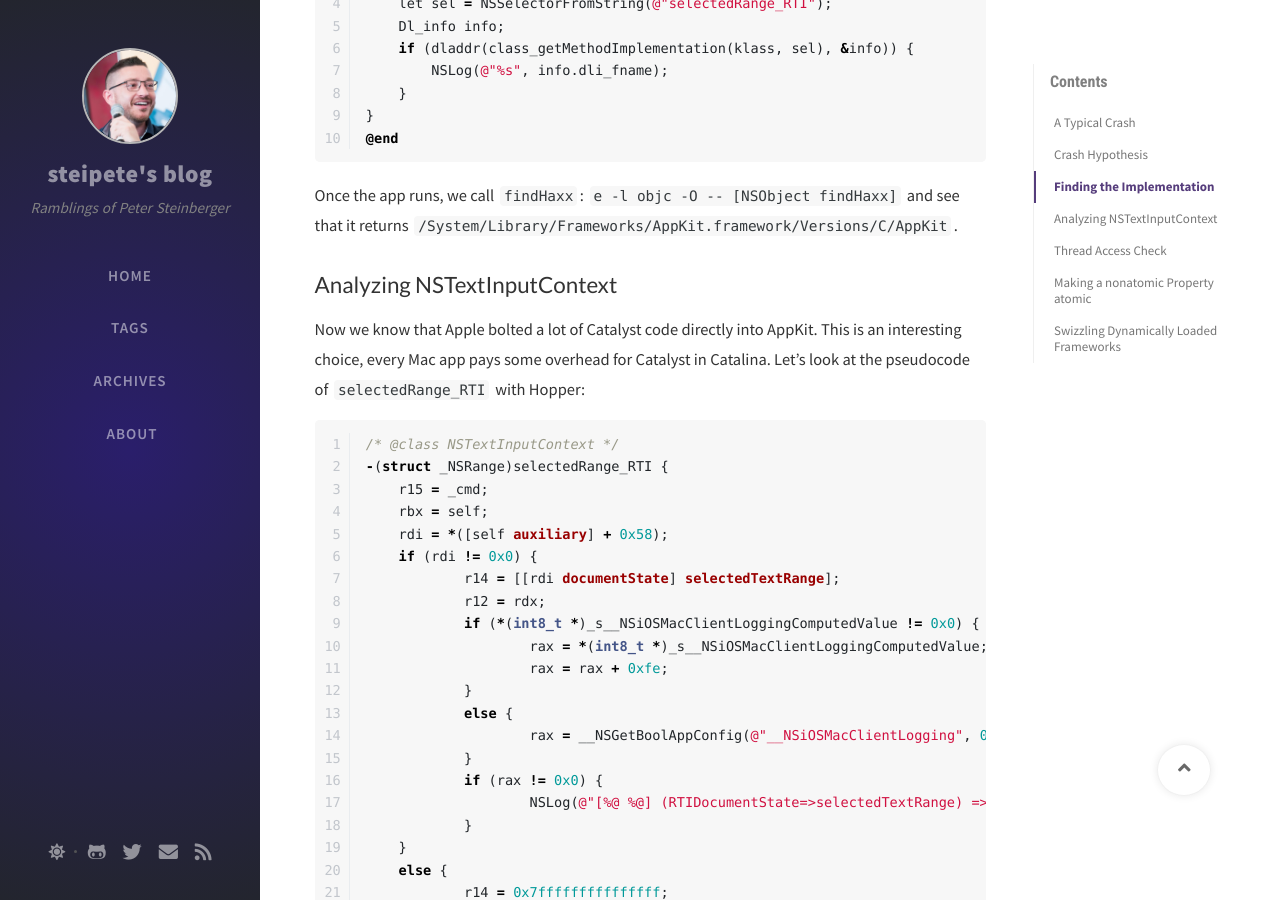
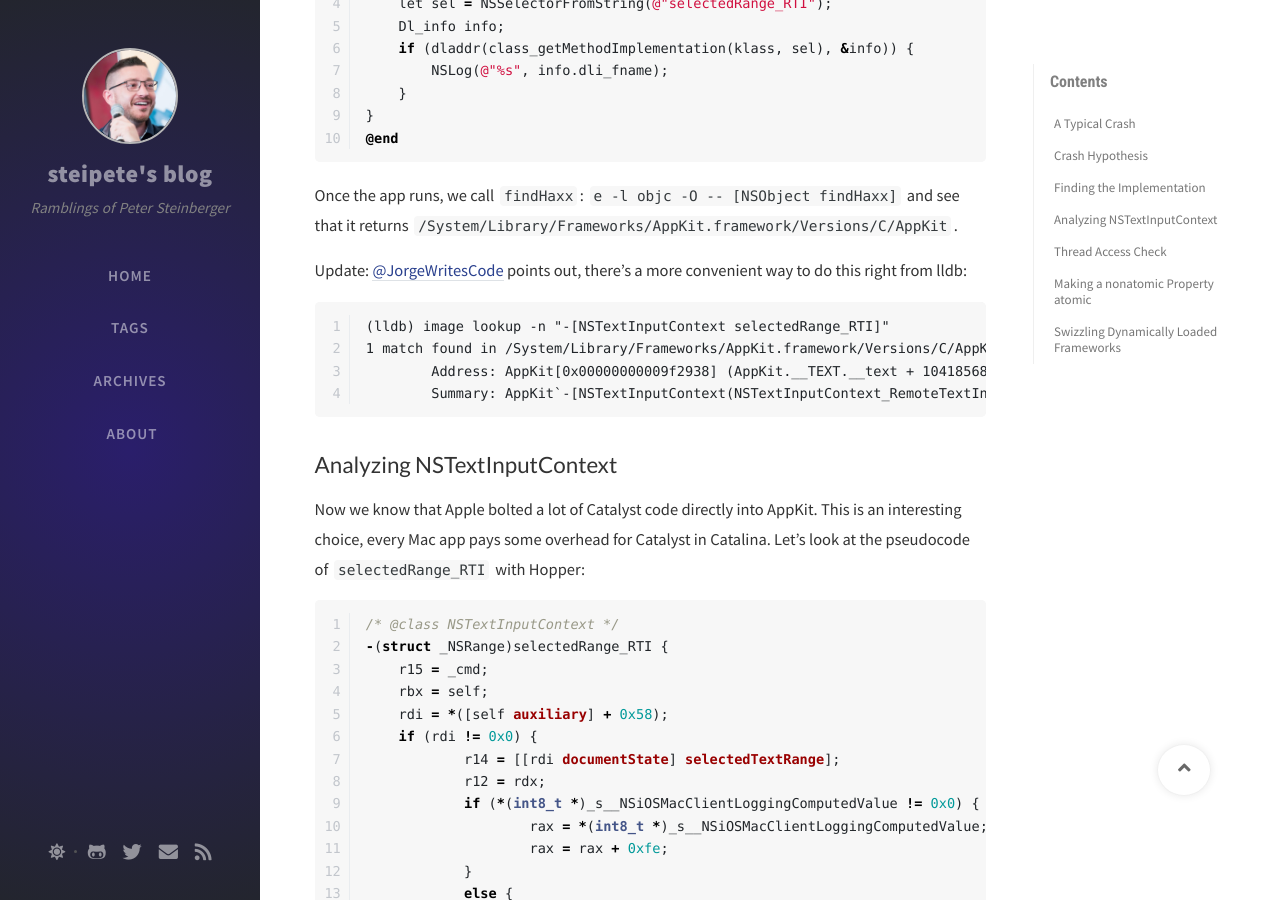
Before and after one commit to steipete/steipete.com, a Jekyll site: the page built from _posts/2020-05-30-mac-catalyst-crash-hunt.md, in a window 1280 px wide and 900 px high, scrolled down 2923 px. Built offline with Jekyll 4.4.1, drawn with Linux system fonts in a browser that asks for light colours; nearby versions of some CDN libraries; comment, search, counter and statistics services are not loaded.

Commit message:
add lldb lookup

````diff
--- a/_posts/2020-05-30-mac-catalyst-crash-hunt.md
+++ b/_posts/2020-05-30-mac-catalyst-crash-hunt.md
@@ -117,6 +117,15 @@ To find out where a method or category is implemented, I'm using [`dladdr`, an o
 ```
 
 Once the app runs, we call `findHaxx`: `e -l objc -O -- [NSObject findHaxx]` and see that it returns `/System/Library/Frameworks/AppKit.framework/Versions/C/AppKit`.
+
+Update: [@JorgeWritesCode](https://twitter.com/jorgewritescode/status/1266652537412861952?s=21) points out, there's a more convenient way to do this right from lldb:
+
+```
+(lldb) image lookup -n "-[NSTextInputContext selectedRange_RTI]"
+1 match found in /System/Library/Frameworks/AppKit.framework/Versions/C/AppKit:
+        Address: AppKit[0x00000000009f2938] (AppKit.__TEXT.__text + 10418568)
+        Summary: AppKit`-[NSTextInputContext(NSTextInputContext_RemoteTextInput_UIKitOnMac) selectedRange_RTI]
+```
 
 ## Analyzing NSTextInputContext
 
````
